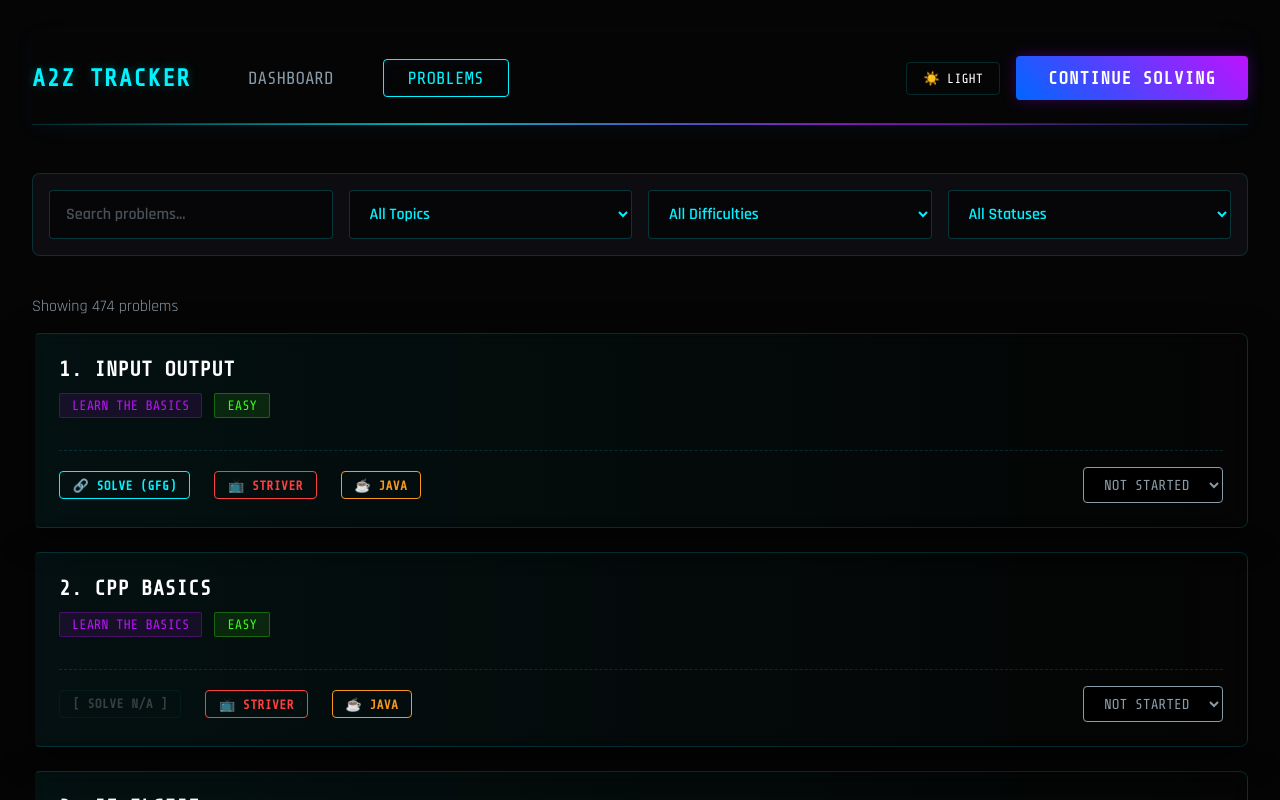
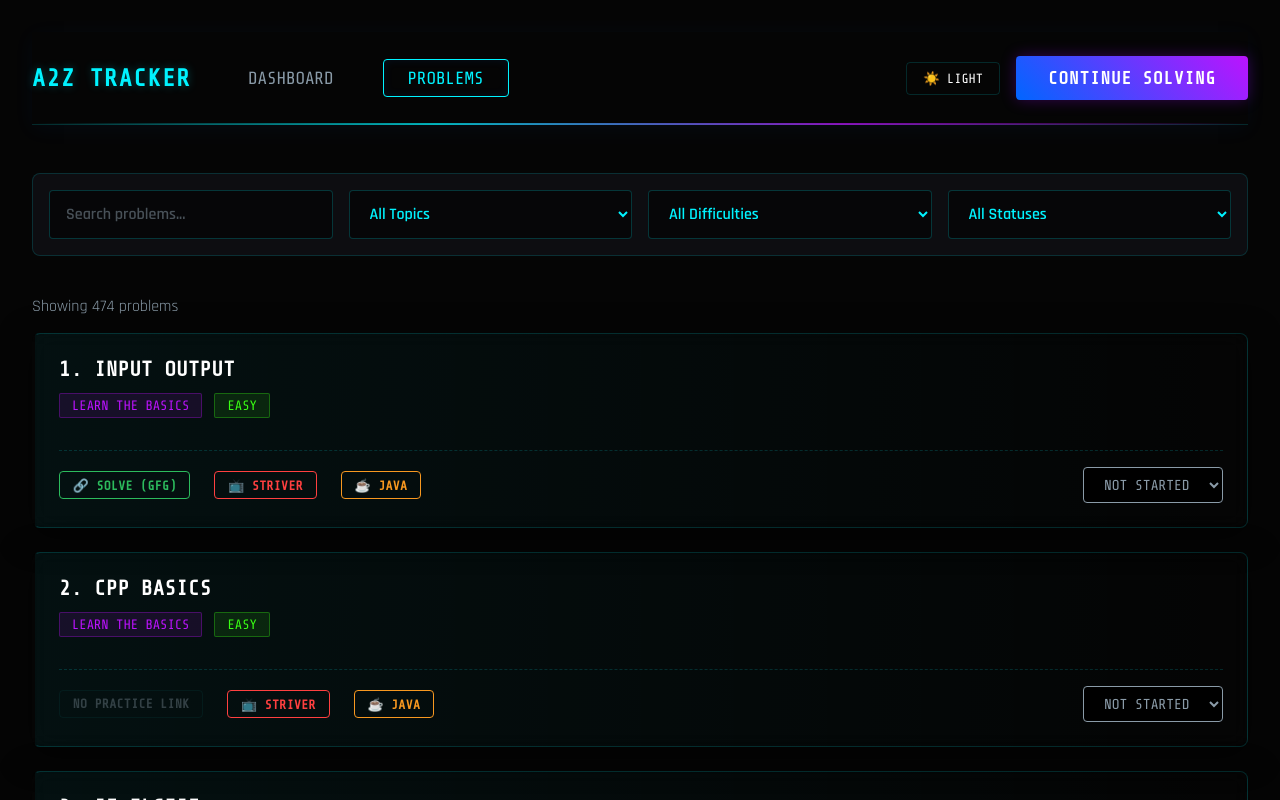
Before and after one commit to septilex/a2z-tracker, a React (Vite) app in the folder tracker-app/: page / in a window 1280 px wide. Both pictures are taken after a click on the button "PROBLEMS". Shown: the top 800 px of the page. Built offline with nearby package versions, Linux system fonts and the light colour scheme.

Commit message:
fix: enforce LC/GFG-only solve_url, strip CN/discussion/blog links, add GFG green button style

```diff
--- a/tracker-app/src/components/ProblemCard.jsx
+++ b/tracker-app/src/components/ProblemCard.jsx
@@ -1,16 +1,15 @@
 import React from 'react';
 
-// Determine the label for the solve button based on URL domain
-function getSolveLabel(url) {
-  if (!url) return null;
-  if (url.includes('leetcode.com')) return '🔗 Solve (LC)';
-  if (url.includes('geeksforgeeks.org')) return '🔗 Solve (GFG)';
-  if (url.includes('codingninjas.com') || url.includes('naukri.com/code360')) return '🔗 Solve (CN)';
-  return '🔗 Solve';
+// Determine button label + class from the solve_url domain
+function getSolveInfo(url) {
+  if (!url) return { label: 'No Practice Link', cls: 'link-btn-disabled', disabled: true };
+  if (url.includes('leetcode.com')) return { label: '🔗 Solve (LC)', cls: 'link-btn-solve', disabled: false };
+  if (url.includes('geeksforgeeks.org')) return { label: '🔗 Solve (GFG)', cls: 'link-btn-solve link-btn-gfg', disabled: false };
+  return { label: 'No Practice Link', cls: 'link-btn-disabled', disabled: true };
 }
 
 export default function ProblemCard({ problem, status, updateStatus }) {
-  const solveLabel = getSolveLabel(problem.solve_url);
+  const solve = getSolveInfo(problem.solve_url);
 
   return (
     <div className="glass-panel problem-card">
@@ -28,13 +27,13 @@ export default function ProblemCard({ problem, status, updateStatus }) {
 
       <div className="problem-actions">
         <div className="links">
-          {/* Solve Button — LC preferred, GFG fallback */}
-          {problem.solve_url ? (
-            <a href={problem.solve_url} target="_blank" rel="noreferrer" className="link-btn link-btn-solve">
-              {solveLabel}
+          {/* Solve Button */}
+          {solve.disabled ? (
+            <span className={`link-btn ${solve.cls}`}>{solve.label}</span>
+          ) : (
+            <a href={problem.solve_url} target="_blank" rel="noreferrer" className={`link-btn ${solve.cls}`}>
+              {solve.label}
             </a>
-          ) : (
-            <span className="link-btn link-btn-disabled">[ Solve N/A ]</span>
           )}
 
           {/* Striver Button */}
--- a/tracker-app/src/index.css
+++ b/tracker-app/src/index.css
@@ -598,6 +598,17 @@ a:hover {
   box-shadow: 0 0 10px var(--accent-primary);
 }
 
+/* GFG variant — green tint */
+.link-btn-gfg {
+  border-color: #2cbb5d !important;
+  color: #2cbb5d !important;
+}
+.link-btn-gfg:hover {
+  background-color: #2cbb5d !important;
+  color: #fff !important;
+  box-shadow: 0 0 10px #2cbb5d !important;
+}
+
 .link-btn-striver {
   border-color: #ff4040;
   color: #ff4040;
```
Also changed, not shown: tracker-app/src/data/cleanup.cjs (added, +103 -0 lines), tracker-app/src/data/problems.json.
